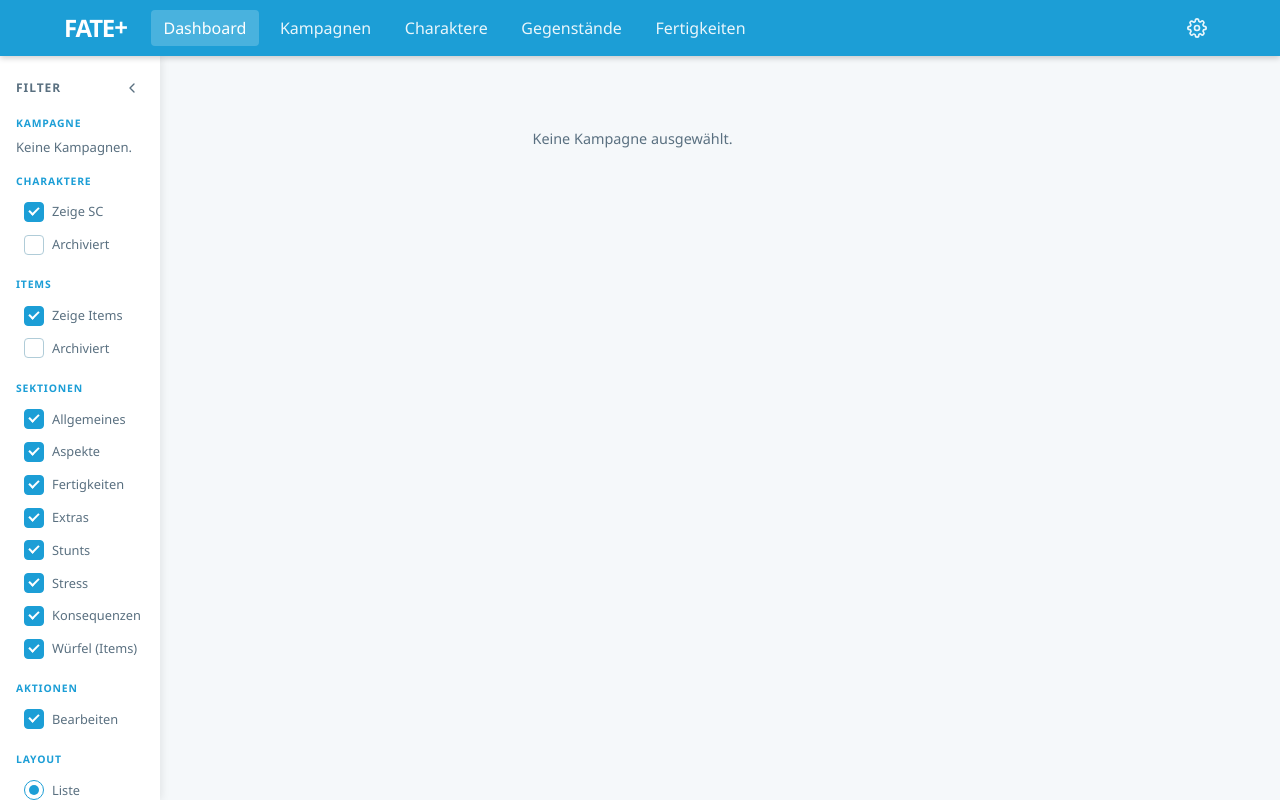
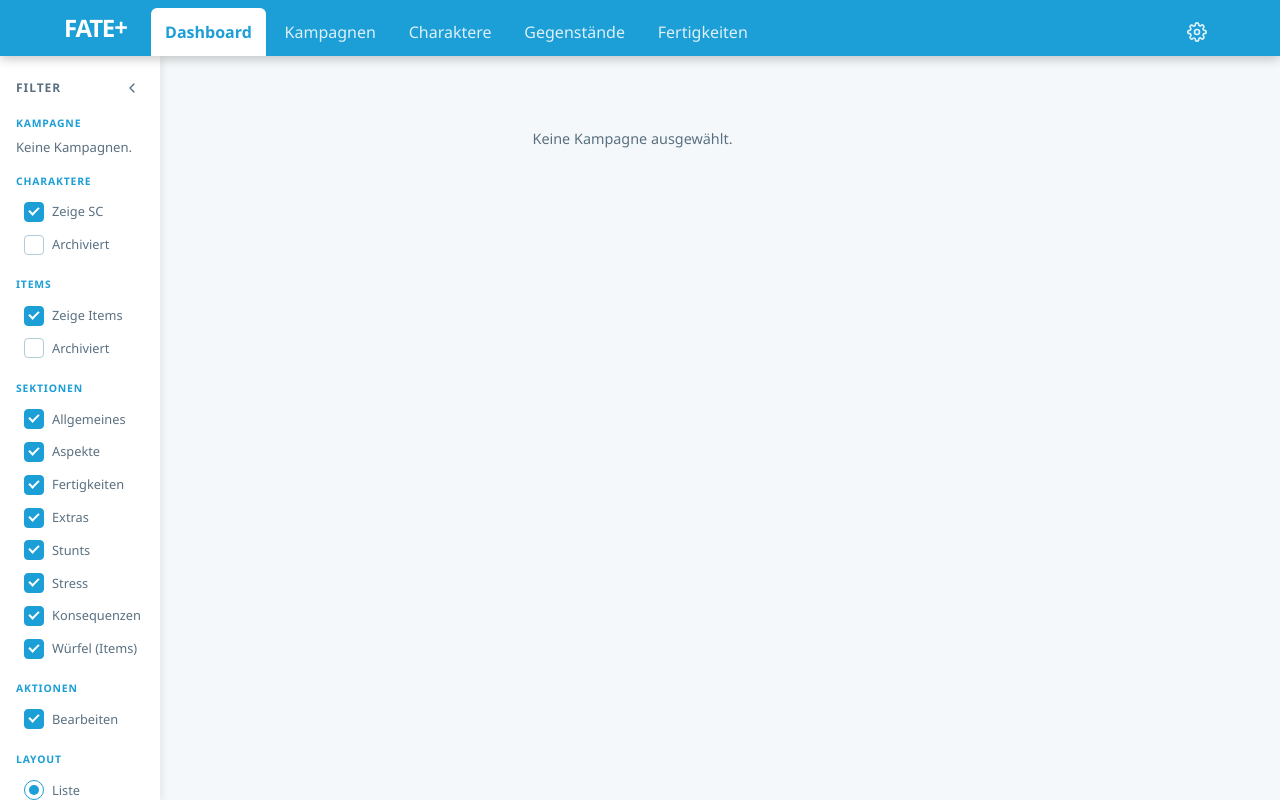
Before and after one commit to timengel/fate-copilot, a Vue app: page /dashboard in a window 1280 px wide. Built offline with nearby package versions, Linux system fonts and the light colour scheme.

Commit message:
ref: improve and clean up App.vue

```diff
--- a/src/App.vue
+++ b/src/App.vue
@@ -11,6 +11,14 @@ import { ToggleVariant } from './types';
 const navOpen = ref(false);
 const router = useRouter();
 const gmModeStore = useGMModeStore();
+const settingsSpinning = ref(false);
+
+function handleSettingsClick() {
+  if (!settingsSpinning.value) {
+    settingsSpinning.value = true;
+    setTimeout(() => { settingsSpinning.value = false; }, 500);
+  }
+}
 
 watch(
   () => router.currentRoute.value.path,
@@ -47,20 +55,23 @@ watch(
             <RouterLink to="/characters" class="nav-link">Charaktere</RouterLink>
             <RouterLink to="/items" class="nav-link">Gegenstände</RouterLink>
             <RouterLink to="/skills" class="nav-link">Fertigkeiten</RouterLink>
-            <RouterLink to="/settings" class="nav-link nav-link-settings" aria-label="Einstellungen">
-              <FateIcon name="settings" :size="20" />
+            <RouterLink to="/settings" class="nav-link nav-link-settings" aria-label="Einstellungen" @click="handleSettingsClick">
+              <FateIcon name="settings" :size="20" :class="{ 'settings-spinning': settingsSpinning }" />
               <span class="nav-link-settings-label">Einstellungen</span>
             </RouterLink>
           </div>
 
+          <Transition name="gm-toggle">
+            <div v-if="gmModeStore.showGMToggle" class="nav-gm-toggle-clip">
               <div
-            v-if="gmModeStore.showGMToggle"
                 class="nav-gm-toggle"
                 :class="{ 'gm-active': gmModeStore.isGMMode }"
                 @click="gmModeStore.isGMMode = !gmModeStore.isGMMode"
               >
                 <FateToggle v-model="gmModeStore.isGMMode" label="GM-Modus" :variant="ToggleVariant.Ghost" @click.stop />
               </div>
+            </div>
+          </Transition>
         </div>
       </nav>
     </header>
@@ -85,7 +96,7 @@ watch(
   background-color: var(--fate-blue);
   color: white;
   padding: 0;
-  box-shadow: 0 2px 6px rgba(0, 0, 0, 0.2);
+  box-shadow: 0 3px 10px rgba(0, 0, 0, 0.22);
   position: relative;
   flex-shrink: 0;
   z-index: 100;
@@ -95,7 +106,7 @@ watch(
 
 .app-nav {
   display: flex;
-  align-items: center;
+  align-items: stretch;
   gap: 0.5rem;
   padding: 0 1.5rem;
   height: 56px;
@@ -113,42 +124,57 @@ watch(
   display: flex;
   align-items: center;
   gap: 1px;
+  align-self: center;
 }
 
 /* Desktop: invisible flex wrapper that fills remaining space */
 .nav-drawer {
   display: flex;
   flex: 1;
-  align-items: center;
+  align-items: stretch;
   gap: 1rem;
 }
 
 .nav-links {
   display: flex;
-  gap: 0.5rem;
+  gap: 0.25rem;
   flex: 1;
   margin-left: 1rem;
+  align-items: stretch;
 }
 
 .nav-link {
-  color: rgba(255, 255, 255, 0.9) !important;
+  color: rgba(255, 255, 255, 0.85) !important;
   text-decoration: none;
-  padding: 0.4rem 0.8rem;
-  border-radius: 4px;
+  padding: 0 0.9rem;
+  border-radius: 6px 6px 0 0;
   font-weight: 500;
-  transition: background 0.15s;
   white-space: nowrap;
+  display: flex;
+  align-items: center;
+  margin-top: 8px;
+  transition:
+    background 0.15s,
+    color 0.15s;
 }
 
-.nav-link:hover,
-.nav-link.router-link-active {
-  background: rgba(255, 255, 255, 0.2);
+.nav-link:hover {
+  background: rgba(255, 255, 255, 0.12);
   color: white !important;
 }
 
+.nav-link.router-link-active {
+  background: white;
+  color: var(--fate-blue) !important;
+  font-weight: 600;
+}
+
 .nav-link:active {
-  background: rgba(255, 255, 255, 0.28);
-  transform: scale(0.97);
+  background: rgba(255, 255, 255, 0.22);
+}
+
+.nav-link.router-link-active:active {
+  background: white;
 }
 
 .nav-link-settings {
@@ -156,15 +182,15 @@ watch(
   display: flex;
   align-items: center;
   gap: 0.4rem;
-  padding: 0.4rem 0.55rem;
+  padding: 0 0.55rem;
 }
 
 .nav-link-settings-label {
   display: none;
 }
 
-.nav-link-settings:active svg {
-  animation: spin-once 0.8s ease-out;
+.settings-spinning {
+  animation: spin-once 0.5s ease-out;
 }
 
 @keyframes spin-once {
@@ -172,12 +198,18 @@ watch(
   to   { transform: rotate(180deg); }
 }
 
+.nav-gm-toggle-clip {
+  overflow: hidden;
+  flex-shrink: 0;
+  align-self: center;
+}
+
 .nav-gm-toggle {
   padding: 0.4rem 0.6rem;
   border: 1px solid rgba(255, 255, 255, 0.5);
   border-radius: 6px;
-  flex-shrink: 0;
   cursor: pointer;
+  white-space: nowrap;
   transition:
     background 0.2s ease,
     border-color 0.2s ease;
@@ -187,6 +219,20 @@ watch(
   background: var(--fate-red);
   border-color: var(--fate-red);
   box-shadow: none;
+}
+
+.gm-toggle-enter-active,
+.gm-toggle-leave-active {
+  transition:
+    max-width 0.35s ease,
+    opacity 0.25s ease;
+  max-width: 200px;
+}
+
+.gm-toggle-enter-from,
+.gm-toggle-leave-to {
+  max-width: 0;
+  opacity: 0;
 }
 
 /* Hamburger: hidden on desktop */
@@ -201,7 +247,7 @@ watch(
   cursor: pointer;
   padding: 4px 6px;
   flex: 1;
-  height: 100%;
+  align-self: center;
   -webkit-tap-highlight-color: transparent;
 }
 
@@ -256,7 +302,7 @@ watch(
 
   .nav-drawer.nav-open {
     display: flex;
-    border-top: 1px solid white;
+    border-top: 1px solid rgba(255, 255, 255, 0.2);
   }
 
   .nav-drawer .nav-links {
@@ -266,12 +312,26 @@ watch(
     gap: 0.25rem;
   }
 
-  /* Full-width touch targets */
+  /* Reset tab styles for mobile drawer links */
   .nav-drawer .nav-link {
     display: flex;
     align-items: center;
     padding: 0.75rem 0.5rem 0.75rem 0.85rem;
     border-radius: 6px;
+    margin-top: 0;
+    font-weight: 500;
+    color: rgba(255, 255, 255, 0.9) !important;
+  }
+
+  .nav-drawer .nav-link:hover {
+    background: rgba(255, 255, 255, 0.15);
+    color: white !important;
+  }
+
+  .nav-drawer .nav-link.router-link-active {
+    background: rgba(255, 255, 255, 0.2);
+    color: white !important;
+    font-weight: 600;
   }
 
   .nav-drawer .nav-link:active {
@@ -290,13 +350,19 @@ watch(
   }
 
   /* GM toggle: separator + full width */
+  .nav-drawer .nav-gm-toggle-clip {
+    width: 100%;
+    max-width: none;
+    margin-top: 0.5rem;
+  }
+
   .nav-drawer .nav-gm-toggle {
-    margin-top: 0.5rem;
     padding: 0.6rem 0.75rem;
     border-radius: 6px;
     border: 1px solid rgba(255, 255, 255, 0.25);
     width: 100%;
     box-sizing: border-box;
+    margin-top: 0;
   }
 }
 
@@ -323,6 +389,7 @@ watch(
   container-name: main;
 }
 
+
 @media (max-width: 480px) {
   .app-main {
     padding: 0.75rem;
```
Lines whose indentation alone changed are shown as unchanged.
